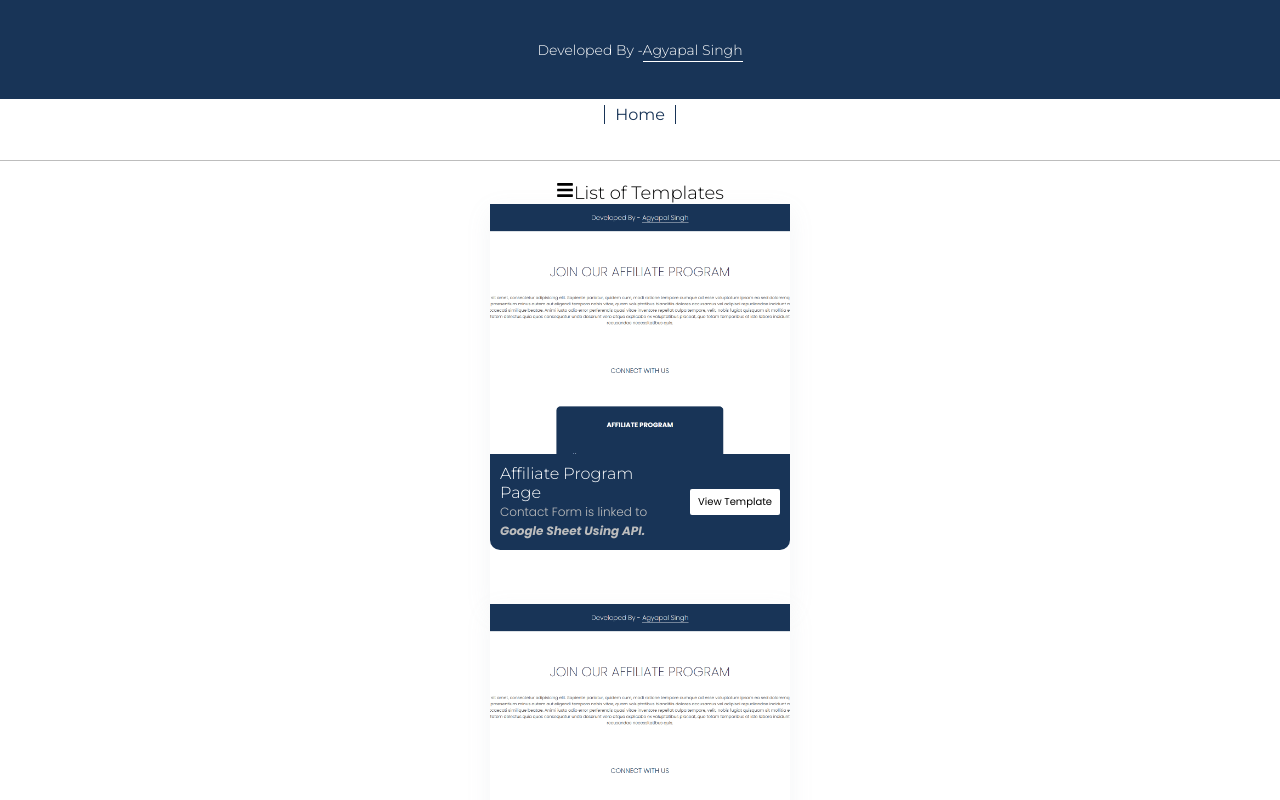
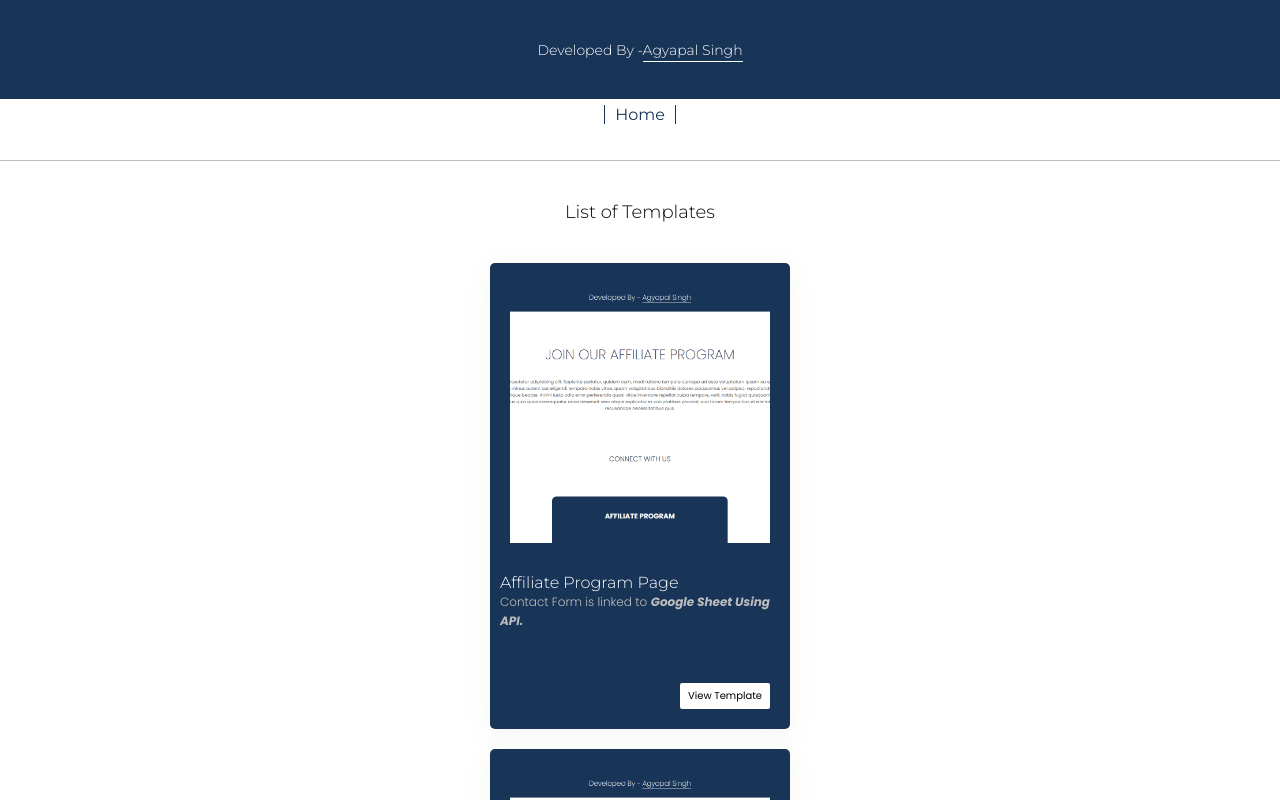
Before and after one commit to AgyapalSingh/React-Templates-Projects, a React (Vite) app: page / in a window 1280 px wide. Shown: the top 800 px of the page. Built offline with nearby package versions, Linux system fonts and the light colour scheme.

Commit message:
Home PAge Template Card Updated

```diff
--- a/src/Components/HomePage.jsx
+++ b/src/Components/HomePage.jsx
@@ -7,7 +7,6 @@ const HomePage = () => {
   return (
     <main className="ag-tempalte-container">
       <h1 className="ag-template-title">
-        <FaBars />
         List of Templates
       </h1>
 
@@ -29,13 +28,13 @@ const HomePage = () => {
                   </i>
                 </span>
               </div>
+            </div>
 
-              <div className="ag-template-card-btn">
+            <div className="ag-template-card-btn">
                 <Link to={`/${item.linkTo}`}>
                   <p>View Template</p>
                 </Link>
               </div>
-            </div>
           </div>
         ))}
       </section>
--- a/src/Data/Data.json
+++ b/src/Data/Data.json
@@ -17,7 +17,7 @@
   },
   {
     "id": 3,
-    "title": "FAqs Page",
+    "title": "Faqs Page",
     "description": "Contact Form is linked",
     "description-2": "Google Sheet Using API. and Search Functionality to search FAQs" ,
     "linkTo": "faqs-page",
--- a/src/index.css
+++ b/src/index.css
@@ -101,7 +101,7 @@ header {
   font-size: 18px;
   font-weight: 300;
   font-family: var(--theme-font-fam-primary);
-  margin-top: 20px;
+  margin: 40px 0px;
 }
 
 .ag-template-card {
@@ -109,19 +109,23 @@ header {
   flex-direction: column;
   align-items: center;
   width: 300px;
-  height: 400px;
   box-shadow: rgba(149, 157, 165, 0.1) 0px 8px 24px;
+  margin-bottom: 20px;
+  overflow: hidden;
+  border-radius: 5px;
+
+  background-color: var(--theme-color-teritary);
 }
 
 .ag-template-card-image {
-  width: 100%;
-  height: 250px;
+  height: 300px;
+  padding: 20px;
+  width: 300px;
 }
 
 .ag-template-card-image img {
-  height: 250px;
-  width: 300px;
-  aspect-ratio: 16/9;
+  height: 260px;
+  width: 260px;
   object-fit: cover;
 }
 .ag-template-card-content {
@@ -129,11 +133,12 @@ header {
   background-color: var(--theme-color-teritary);
   border-radius: 0px 0px 10px 10px;
   padding: 10px;
+  height: 100px;
   width: 100%;
 }
 
 .ag-template-card-info {
-  width: 60%;
+  width: 100%;
 }
 
 .ag-template-card-info h1 {
@@ -151,11 +156,10 @@ header {
 }
 
 .ag-template-card-btn {
-  height: 100%;
-  width: 40%;
+  width: 100%;
   display: flex;
   justify-content: flex-end;
-  align-items: center;
+  padding: 20px 20px;
 }
 
 .ag-template-card-btn p {
```
Also changed, not shown: public/imgs/Affliliate-project.png.
